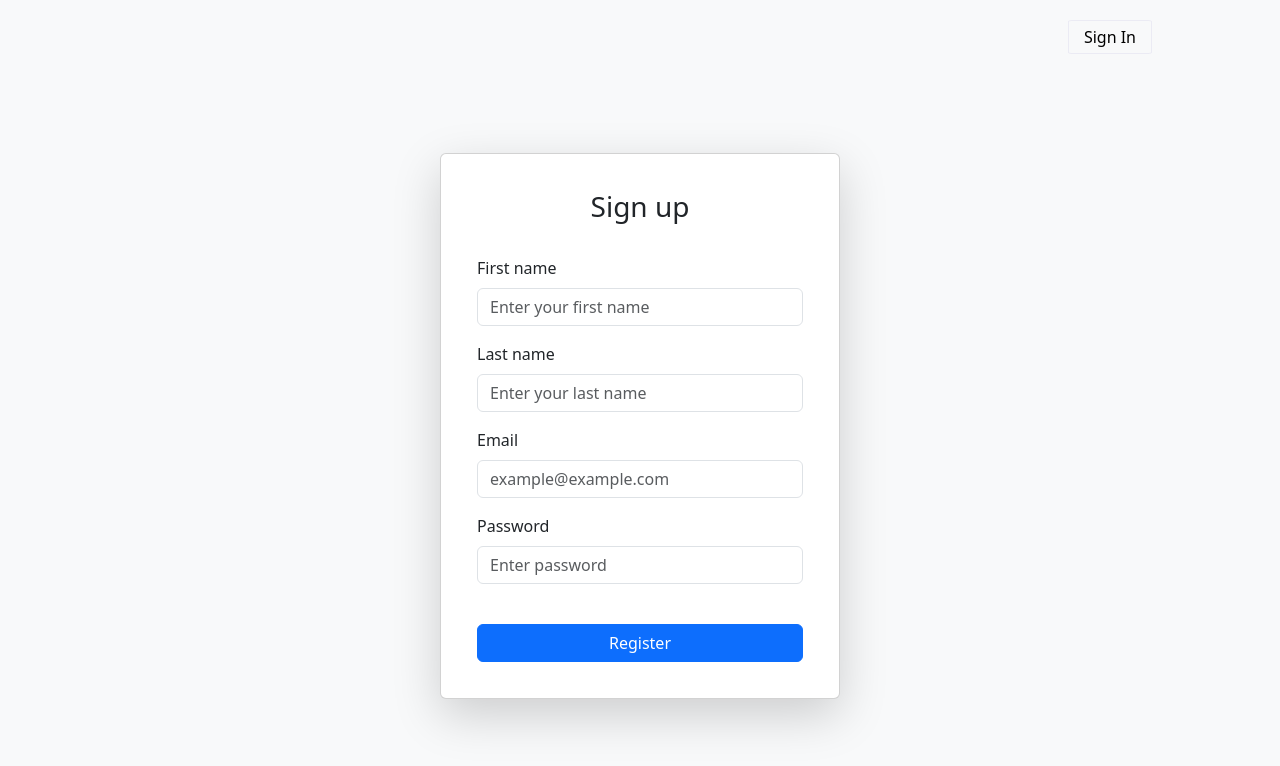
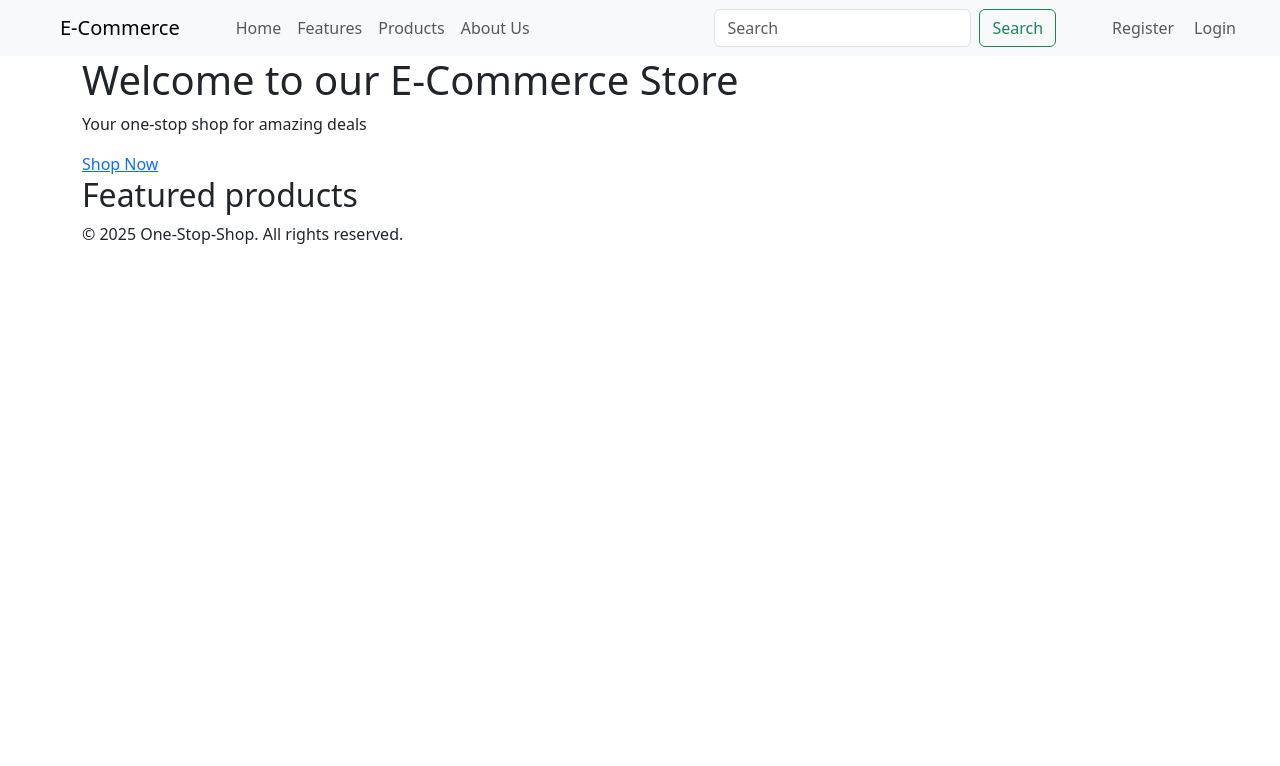
Before and after one commit to t-santosh/ecommerce-frontend-project, a React (Create React App) app: page / in a window 1280 px wide. Shown: the top 766 px of the page. Built offline with nearby package versions, Linux system fonts and the light colour scheme.

Commit message:
added navbar in landing page

```diff
--- a/src/assets/styles/registerPage.css
+++ b/src/assets/styles/registerPage.css
@@ -1,4 +1,4 @@
-.container-fluid {
+.custom-container {
   display: flex;
   justify-content: end;
   height: 94vh;
--- /dev/null
+++ b/src/components/LandingPage.jsx
@@ -0,0 +1,86 @@
+import React from 'react';
+import { Link } from 'react-router-dom';
+import '../assets/styles/landingPage.css';
+
+const LandingPage = () => {
+  return (
+    <div>
+      <nav className='navbar navbar-expand-lg bg-body-tertiary'>
+        <div className='container-fluid'>
+          <Link className='navbar-brand ms-5 me-5' href='#'>
+            E-Commerce
+          </Link>
+          <div className='collapse navbar-collapse'>
+            <ul className='navbar-nav me-auto'>
+              <li className='nav-item'>
+                <Link className='nav-link' href='#'>
+                  Home
+                </Link>
+              </li>
+              <li className='nav-item'>
+                <Link className='nav-link' href='#'>
+                  Features
+                </Link>
+              </li>
+              <li className='nav-item'>
+                <Link className='nav-link'>Products</Link>
+              </li>
+              <li className='nav-item'>
+                <Link className='nav-link'>About Us</Link>
+              </li>
+            </ul>
+            <form className='d-flex' role='search'>
+              <input
+                className='form-control me-2'
+                type='search'
+                placeholder='Search'
+                aria-label='Search'
+              />
+              <button className='btn btn-outline-success me-5' type='submit'>
+                Search
+              </button>
+            </form>
+            <div className='navbar-nav me-4'>
+              <li className='nav-item me-1'>
+                <Link className='nav-link' to={'/register'}>
+                  Register
+                </Link>
+              </li>
+              <li className='nav-item'>
+                <Link className='nav-link' to={'/login'}>
+                  Login
+                </Link>
+              </li>
+            </div>
+          </div>
+        </div>
+      </nav>
+      <div className='container'>
+        {/* Header section */}
+        <header></header>
+        <main>
+          {/* Hero section */}
+          <section className='hero'>
+            <h1>Welcome to our E-Commerce Store</h1>
+            <p>Your one-stop shop for amazing deals</p>
+            <Link href='#shop-now' className='cta-button'>
+              Shop Now
+            </Link>
+          </section>
+          {/* Other main content */}
+          <article>
+            <h2>Featured products</h2>
+            {/* Product listings */}
+          </article>
+          <form action='/submit' method='POST'></form>
+        </main>
+        {/* Footer section */}
+        <footer>
+          <p>&copy; 2025 One-Stop-Shop. All rights reserved.</p>
+        </footer>
+      </div>
+    </div>
+  );
+};
+
+export default LandingPage;
--- a/src/components/userComponents/RegisterPage.jsx
+++ b/src/components/userComponents/RegisterPage.jsx
@@ -1,4 +1,5 @@
 import React, { useState } from 'react';
+import { Link } from 'react-router-dom';
 import { registerUser } from '../../api/userApi';
 import capitalizeFirstLetter from '../../utils/capitalizeLetters';
 import { toast, ToastContainer } from 'react-toastify';
@@ -63,13 +64,20 @@ const RegisterPage = () => {
   return (
     <div>
       <ToastContainer />
-      <div className='signIn bg-light'>
-        <a href='#'>Sign In</a>
-      </div>
-      <div className='container-fluid bg-light'>
+      <nav className='navbar navbar-expand-lg bg-body-tertiary'>
+        <div className='container-fluid'>
+          <Link className='navbar-brand ms-5' to={'/'}>
+            E-Commerce
+          </Link>
+          <Link className='nav-link me-5' to={'/login'}>
+            Login
+          </Link>
+        </div>
+      </nav>
+      <div className='custom-container container-fluid bg-light'>
         <div className='card custom-card shadow-lg'>
           <div className='card-body'>
-            <h3 className='card-title text-center'>Sign up</h3>
+            <h3 className='card-title text-center'>Register</h3>
             <br />
             <form onSubmit={handleSubmit}>
               <div className='mb-3'>
--- a/src/routes/UserRoutes.jsx
+++ b/src/routes/UserRoutes.jsx
@@ -3,12 +3,14 @@ import { BrowserRouter, Routes, Route } from 'react-router-dom';
 import LoginPage from '../components/userComponents/LoginPage';
 import RegisterPage from '../components/userComponents/RegisterPage';
 import HomePage from '../components/userComponents/HomePage';
+import LandingPage from '../components/LandingPage';
 
 const UserRoutes = () => {
   return (
     <BrowserRouter>
       <Routes>
-        <Route path='/' Component={RegisterPage} />
+        <Route path='/' Component={LandingPage} />
+        <Route path='/register' Component={RegisterPage} />
         <Route path='/home' Component={HomePage} />
         <Route path='/login' Component={LoginPage} />
       </Routes>
```
Also changed, not shown: src/assets/styles/landingPage.css (added).
